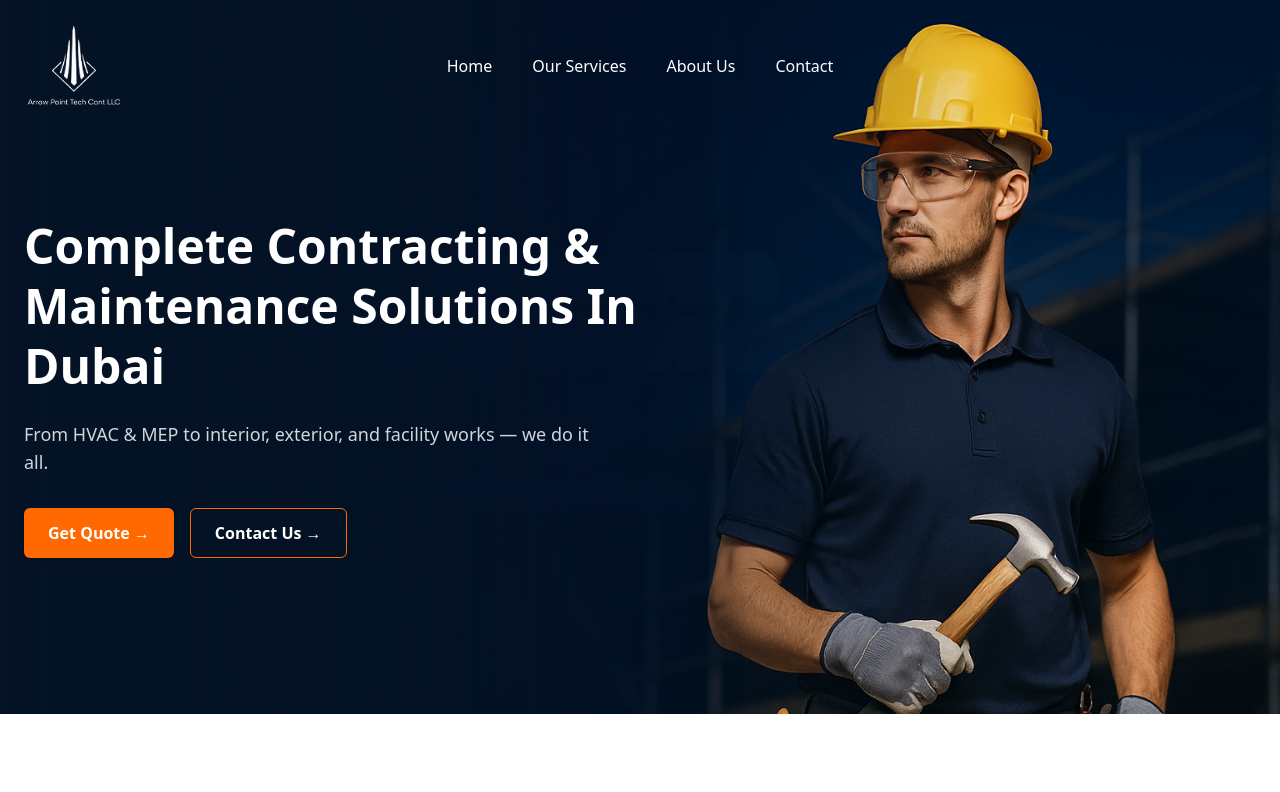
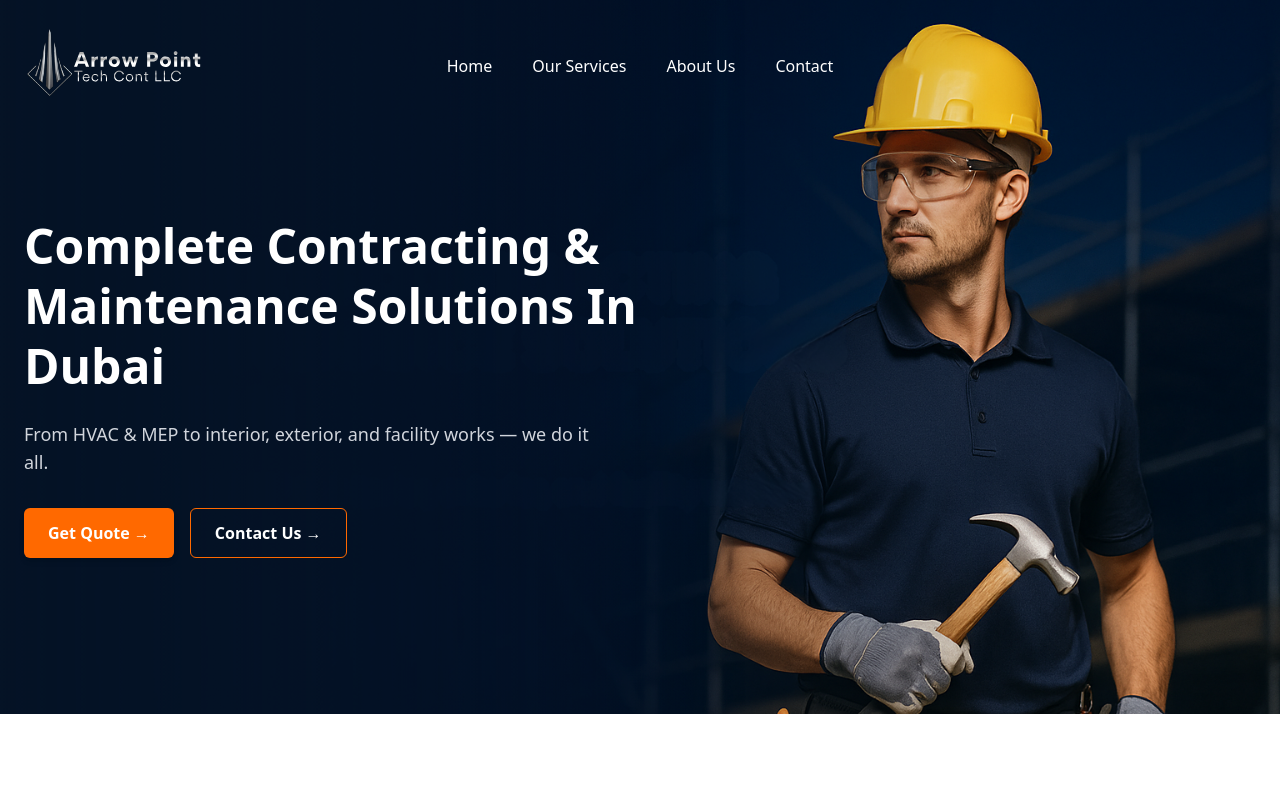
Before and after one commit to salsabeel10/Constrution-website, a React (Vite) app: page / in a window 1280 px wide. Shown: the top 792 px of the page. Built offline with nearby package versions, Linux system fonts and the light colour scheme.

Commit message:
changed the nav logo

```diff
--- a/src/components/Navbar.jsx
+++ b/src/components/Navbar.jsx
@@ -7,7 +7,7 @@ const Navbar = () => {
         {/* Left: Logo */}
         <div className="flex items-center space-x-3">
           <img
-            src="/logo.png" // replace with your logo
+            src="/logo2.svg" // replace with your logo
             alt="Arrow Point Tech Cont LLC"
             className="h-25"
           />
@@ -15,10 +15,18 @@ const Navbar = () => {
 
         {/* Center: Navigation Links */}
         <ul className="absolute left-1/2 transform -translate-x-1/2 hidden md:flex space-x-10 text-white text-base">
-          <li className="hover:text-[#00BFFF] transition cursor-pointer">Home</li>
-          <li className="hover:text-[#00BFFF] transition cursor-pointer">Our Services</li>
-          <li className="hover:text-[#00BFFF] transition cursor-pointer">About Us</li>
-          <li className="hover:text-[#00BFFF] transition cursor-pointer">Contact</li>
+          <li className="hover:text-[#00BFFF] transition cursor-pointer">
+            Home
+          </li>
+          <li className="hover:text-[#00BFFF] transition cursor-pointer">
+            Our Services
+          </li>
+          <li className="hover:text-[#00BFFF] transition cursor-pointer">
+            About Us
+          </li>
+          <li className="hover:text-[#00BFFF] transition cursor-pointer">
+            Contact
+          </li>
         </ul>
 
         {/* Right: Placeholder for spacing balance or future button */}
```
Also changed, not shown: public/logo2.svg (added).
